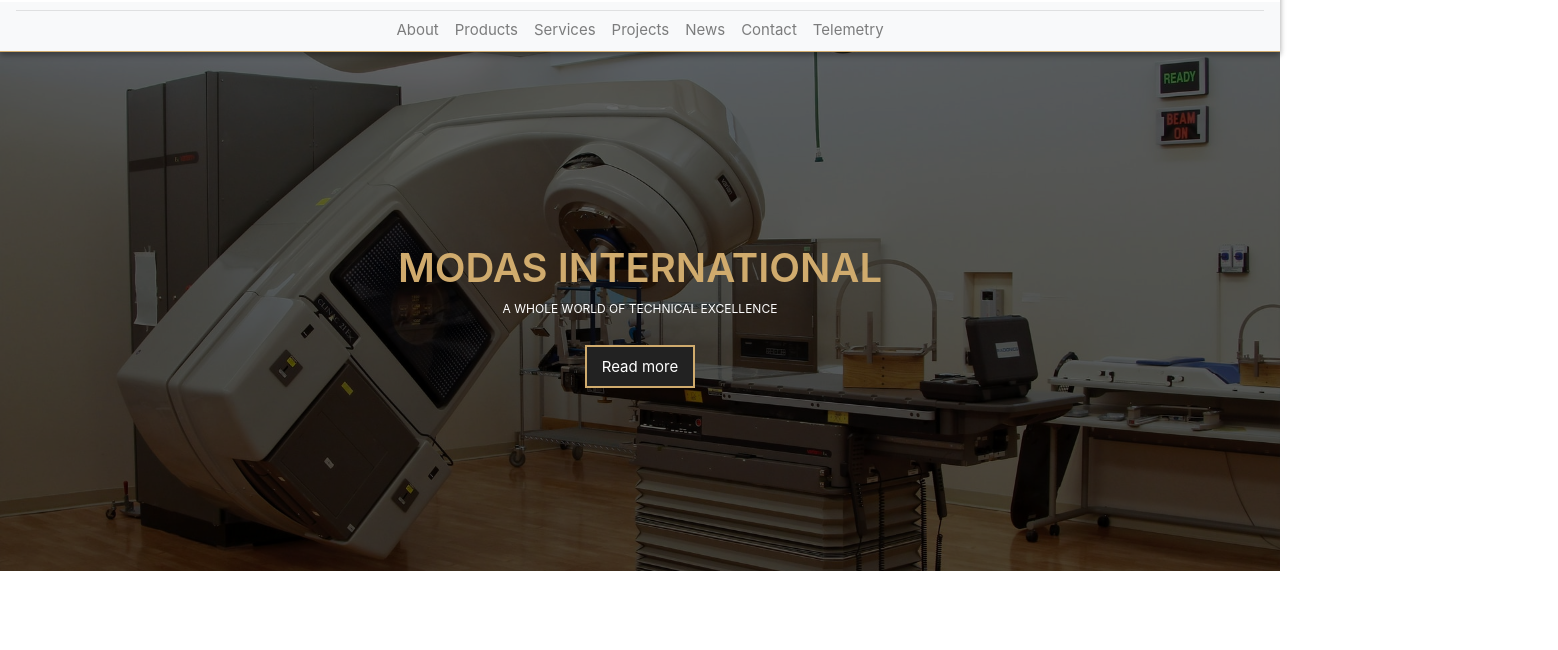
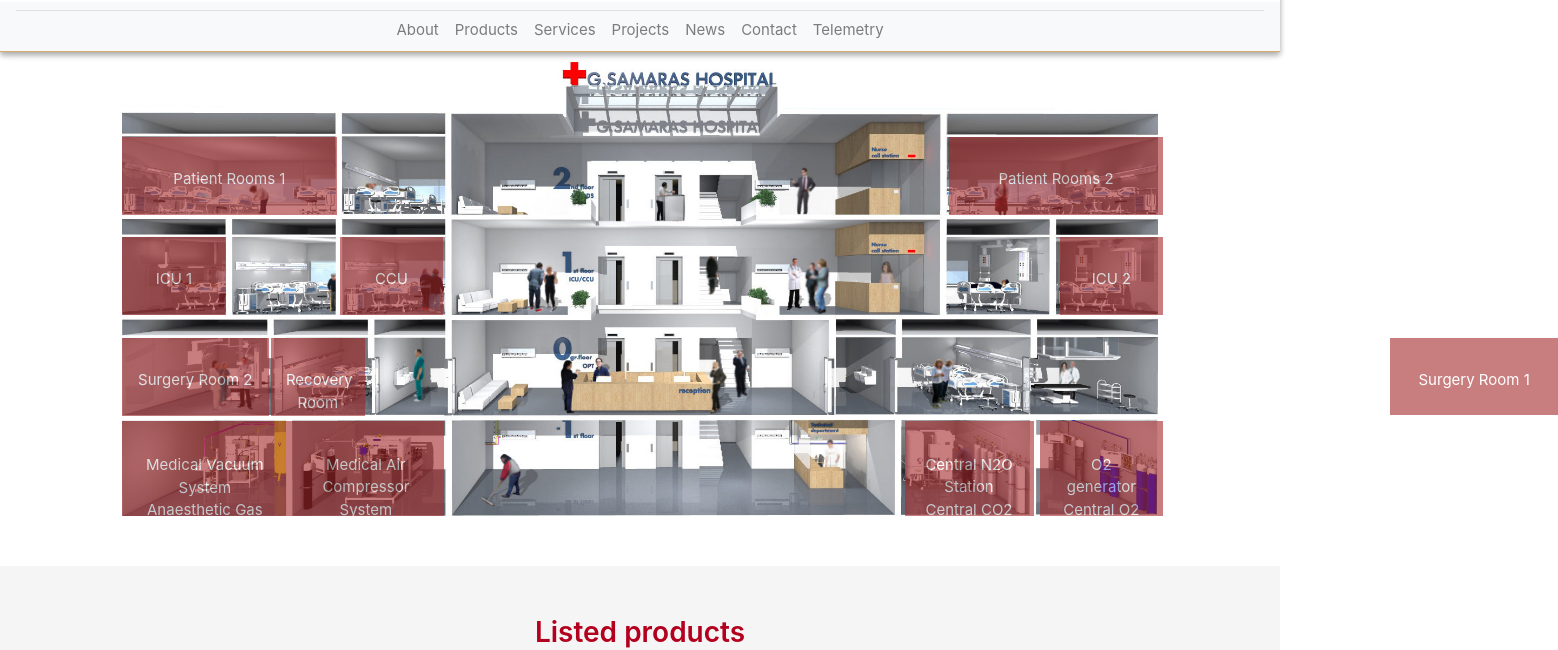
Before and after one commit to nafis-sadik/Modas-International-Demo, a plain HTML site: page index.html in a window 1280 px wide. Shown: the part 119-769 px from the top of the page, 1558 px wide, since content can reach past the window. Drawn offline with Linux system fonts and the light colour scheme; files whose address does not match are found by name.

Commit message:
Products Page

```diff
--- a/js/main.js
+++ b/js/main.js
@@ -32,7 +32,7 @@ let loadPartialView = (HolderTagId, Url) => {
 }
 
 $(document).ready(() => {
-    loadPartialView('Site-Body', Routs.Home);
+    loadPartialView('Site-Body', Routs.Products);
     $('#LoadingSpinner').fadeOut();
 
     $('.home-btn').click((elem) => {
--- a/partialViewes/product.html
+++ b/partialViewes/product.html
@@ -1,7 +1,9 @@
 <section id="Hospital" class="d-none d-lg-block">
-    <div class="container">
+    <div class="container-fluid">
         <div class="row">
-            <div id="imgContainer">
+            <div class="col-md-1"></div>
+            <div id="imgContainer" class="col-md-10">
+                <img src="/img/building.jpg" alt="">
                 <a href="#">
                     <div class="spot patientRoom1">
                         <span>Patient Rooms 1</span>
@@ -63,6 +65,7 @@
                     </div>
                 </a>
             </div>
+            <div class="col-md-1"></div>
         </div>
     </div>
 </section>
@@ -111,13 +114,8 @@
 </section>
 
 <style>
-    #imgContainer{
-        background-image: url('/img/building.jpg');
-        width: 90vw;
-        height: 90vh;
-        background-position: center;
-        background-repeat: no-repeat;
-        background-size: cover;
+    #imgContainer img{
+        width: 100%;
     }
 
     #Hospital{
@@ -142,6 +140,9 @@
         background-color: brown;
         opacity: 0.6;
         text-align: center;
+        padding-right: 15px;
+        padding-left: 15px;
+        height: 16.7%;
     }
 
     .spot:hover{
@@ -161,62 +162,55 @@
     }
 
     .patientRoom1{
-        top: 18%;
-        height: 17%;
-        width: 27.7%;
+        top: 18.4%;
+        width: 20.2%;
     }
 
     .patientRoom2{
-        right: -36.1%;
-        top: 18.5%;
-        height: 16.5%;
-        width: 27.5%;
+        left: 79%;
+        top: 18.4%;
+        width: 20%;
     }
 
     .ICU1{
         top: 40%;
-        height: 16.5%;
-        width: 13.5%;
+        width: 9.8%;
     }
 
     .ICU2{
-        right: -36%;
+        left: 89.4%;
         top: 40%;
-        height: 16.5%;
-        width: 13.3%;
+        width: 9.6%;
     }
 
     .CCU{
         top: 40%;
-        height: 16.5%;
-        width: 13.3%;
-        left: 30%;
+        width: 9.6%;
+        left: 21.9%;
     }
 
     .Surgery2{
         top: 61.7%;
-        height: 16.5%;
-        width: 18.8%;
+        height: 16.7%;
+        width: 13.8%;
     }
 
     .RecoveryRoom{
         top: 61.7%;
-        height: 16.5%;
-        width: 12.15%;
-        left: 21.1%;
+        width: 8.8%;
+        left: 15.4%;
     }
 
     .Surgery1{
         right: -36.1%;
         top: 61.6%;
-        height: 16.5%;
         width: 15.8%;
     }
 
     .Vacuum{
         top: 79.5%;
+        width: 15.6%;
         height: 20.5%;
-        width: 21.4%;
     }
 
     .Vacuum span{
@@ -224,10 +218,10 @@
     }
 
     .Compressor{
-        top: 79.5%;
+        left: 17%;
+        top: 79.4%;
+        width: 14.6%;
         height: 20.5%;
-        width: 19.9%;
-        left: 23.5%;
     }
 
     .Compressor span{
@@ -235,10 +229,10 @@
     }
 
     .N2OStation{
-        right: -36%;
-        top: 79.6%;
-        height: 20%;
-        width: 15.7%;
+        left: 74.8%;
+        top: 79.4%;
+        width: 12.1%;
+        height: 20.5%;
     }
 
     .N2OStation span{
@@ -246,10 +240,10 @@
     }
 
     .Generator{
-        right: -19.5%;
-        top: 79.6%;
-        height: 20%;
-        width: 16.8%;
+        left: 87.5%;
+        top: 79.4%;
+        width: 11.5%;
+        height: 20.5%;
     }
 
     .Generator span{
```
